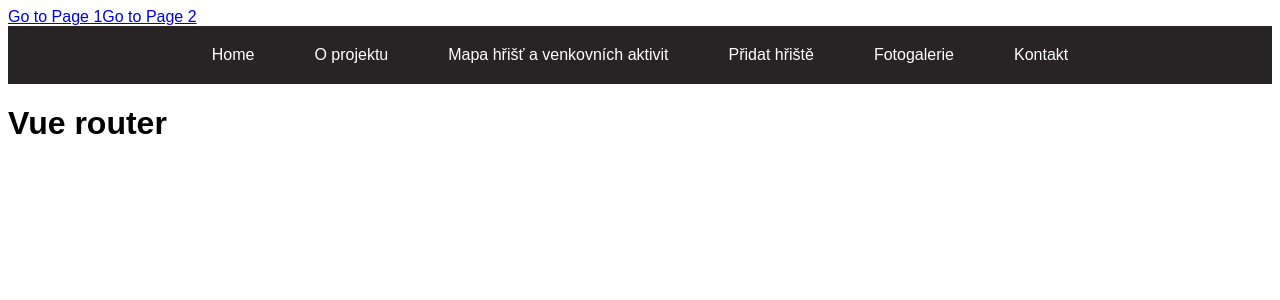
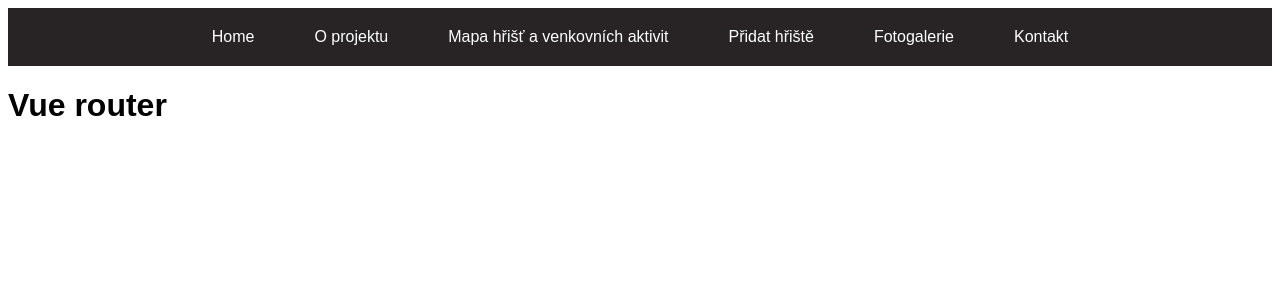
Before and after one commit to KarolinaPlestilova/detska-hriste, a Vue app: page / in a window 1280 px wide. Shown: the top 300 px of the page. Built offline with nearby package versions, Linux system fonts and the light colour scheme.

Commit message:
Changes layout

```diff
--- a/src/App.vue
+++ b/src/App.vue
@@ -1,7 +1,5 @@
 <template>
   <div class="container">
-    <router-link to="/page1">Go to Page 1</router-link>
-    <router-link to="/page2">Go to Page 2</router-link>
     <Header />
 
     <h1>Vue router</h1>
@@ -10,13 +8,15 @@
 </template>
 
 <script>
-import Header from "./components/Header";
+import Header from "./components/Header.vue";
+import Map from "./components/Map.vue";
 
 export default {
   name: "App",
   components: {
-    Header
-  }
+    Header,
+    Map,
+  },
 };
 </script>
 
```
